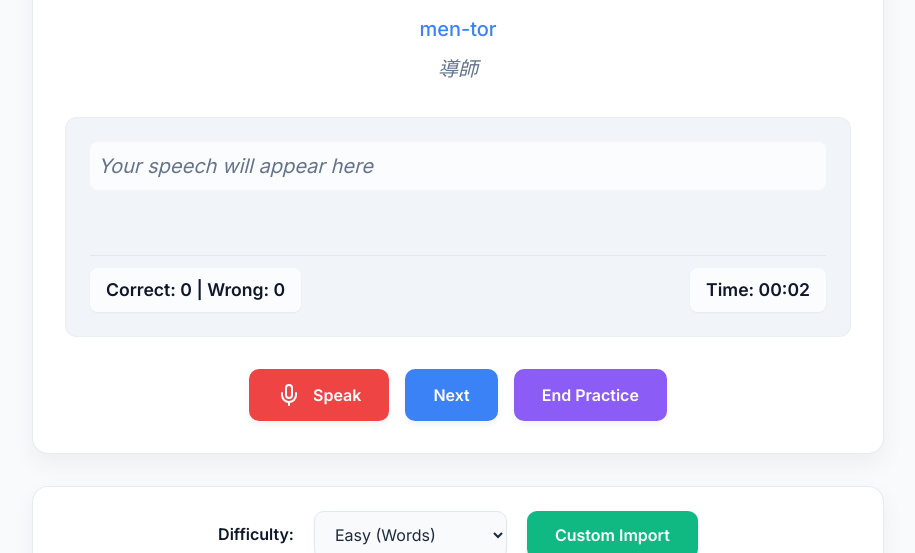
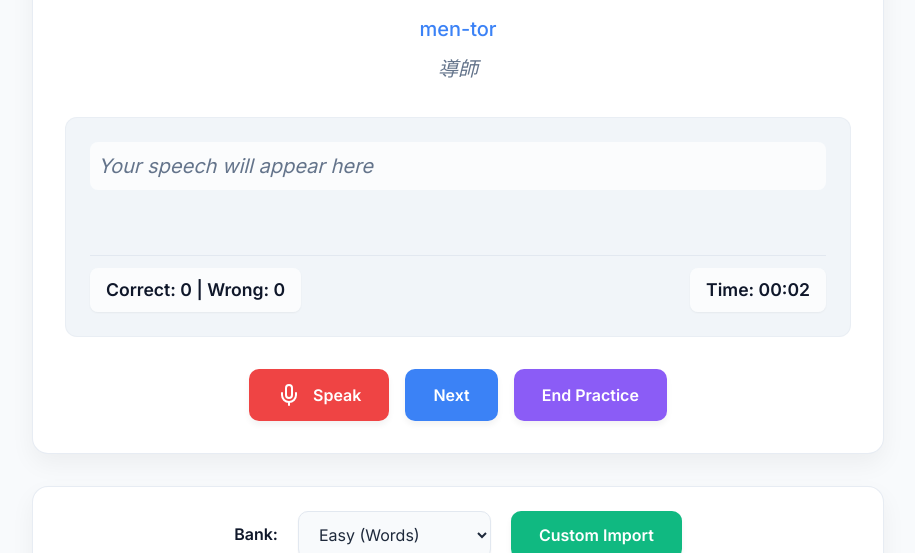
Before and after one commit to aaronshi1129/pronunciation-LTB1-2, a plain HTML site: page index.html in a window 1280 px wide. Both pictures are taken after a click on the button "Start Practice". Shown: the part 247-800 px from the top of the page, without its empty margins (182-1097 px from the left). Drawn offline with Linux system fonts and the light colour scheme.

Commit message:
Update index.html

```diff
--- a/index.html
+++ b/index.html
@@ -72,7 +72,7 @@
 
             <div class="settings">
                 <div class="difficulty-selector">
-                    <label for="difficulty">Difficulty:</label>
+                    <label for="difficulty">Bank:</label>
                     <select id="difficulty">
                         <option value="easy">Easy (Words)</option>
                         <option value="medium">Medium (Phrases)</option>
```
